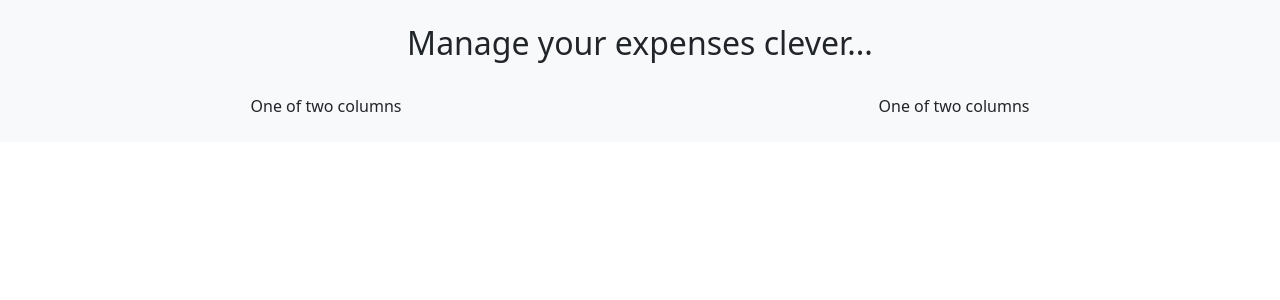
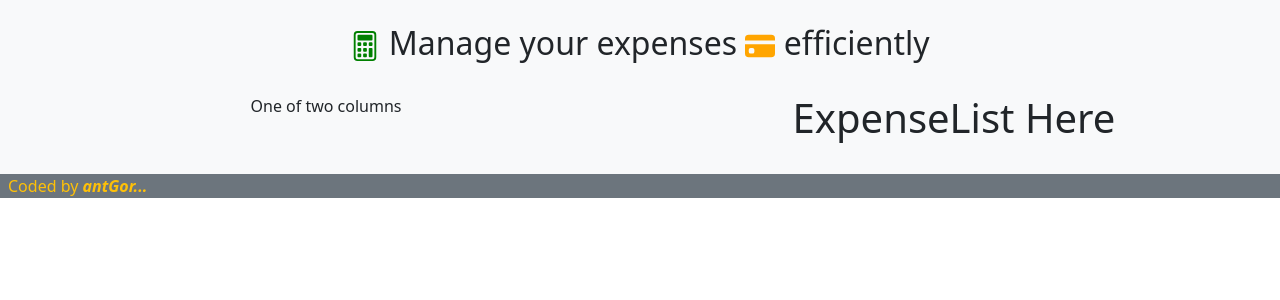
Before and after one commit to agorakis/Expenses-Tracker-App-React, a React (Vite) app: page / in a window 1280 px wide. Shown: the top 300 px of the page. Built offline with nearby package versions, Linux system fonts and the light colour scheme; the HTML template or start-up script is replaced by a standard one.

Commit message:
Finalize the Layout

```diff
--- a/package.json
+++ b/package.json
@@ -11,7 +11,8 @@
   "dependencies": {
     "bootstrap": "^5.2.3",
     "react": "^18.2.0",
-    "react-dom": "^18.2.0"
+    "react-dom": "^18.2.0",
+    "react-icons": "^4.8.0"
   },
   "devDependencies": {
     "@types/react": "^18.0.28",
--- a/src/App.tsx
+++ b/src/App.tsx
@@ -1,14 +1,18 @@
+import { BsCalculator, BsFillCreditCardFill } from "react-icons/bs";
+import ExpenseList from "./ExpenseList";
+
 function App() {
   return (
     <>
       <div className="p-4 bg-light text-center">
-        <h2 className="pb-4"> Manage your expenses clever... </h2>
+        <h2 className="pb-4"> <BsCalculator color="green" size={30}/> Manage your expenses <BsFillCreditCardFill color="orange" size={30}/> efficiently </h2>
 
         <div className="row row-cols-1 row-cols-lg-2 justify-content-around gy-3">
           <div className="col">One of two columns</div>
-          <div className="col">One of two columns</div>
+          <div className="col"><ExpenseList/></div>
         </div>
       </div>
+      <div className="ps-2 bg-secondary text-warning"> Coded by <span className="fw-bold fst-italic">antGor...</span></div>
     </>
   );
 }
--- /dev/null
+++ b/src/ExpenseList.tsx
@@ -0,0 +1,5 @@
+const ExpenseList = () => {
+    return ( <h1>ExpenseList Here</h1> );
+}
+
+export default ExpenseList;
```
Also changed, not shown: 1 other file (tests, documents, lock files or other folders).
